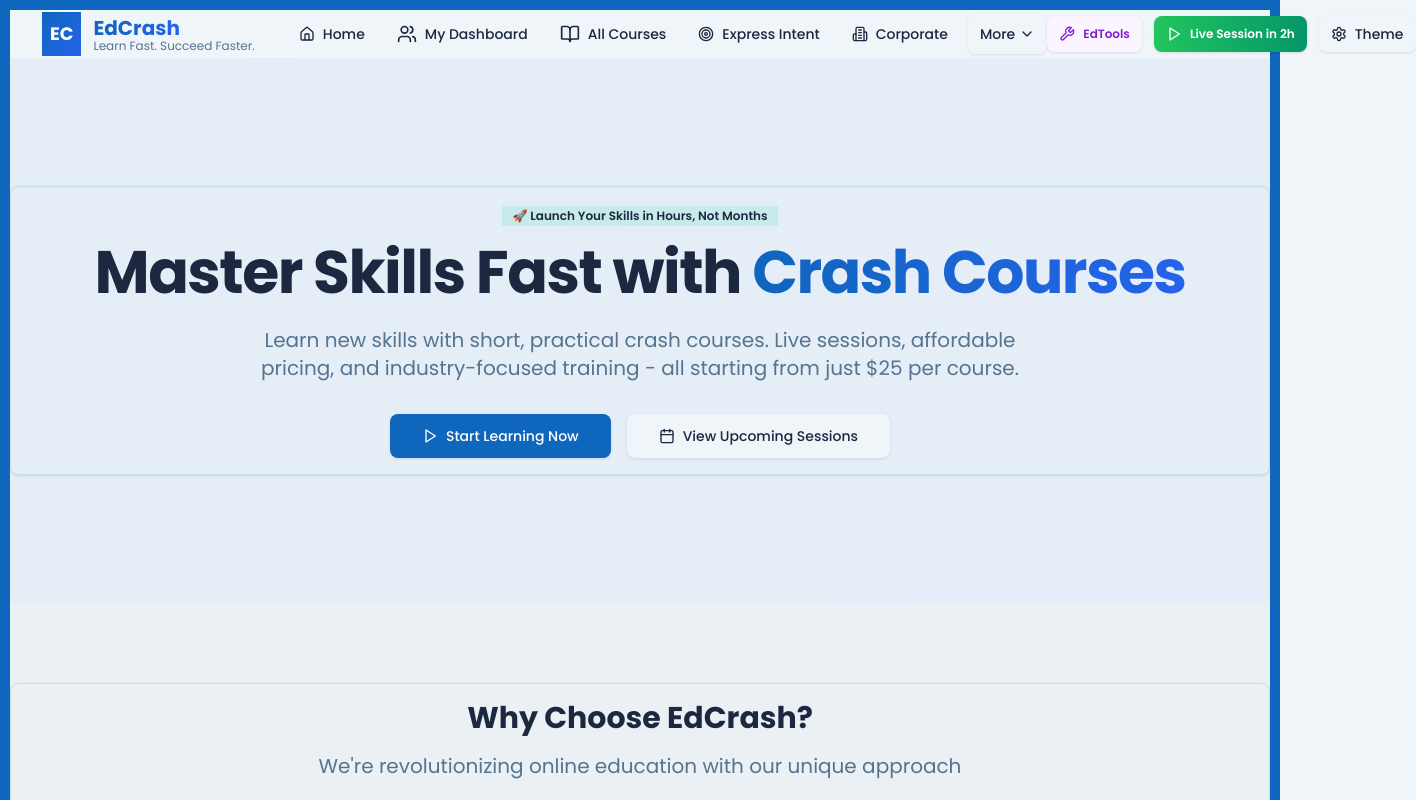
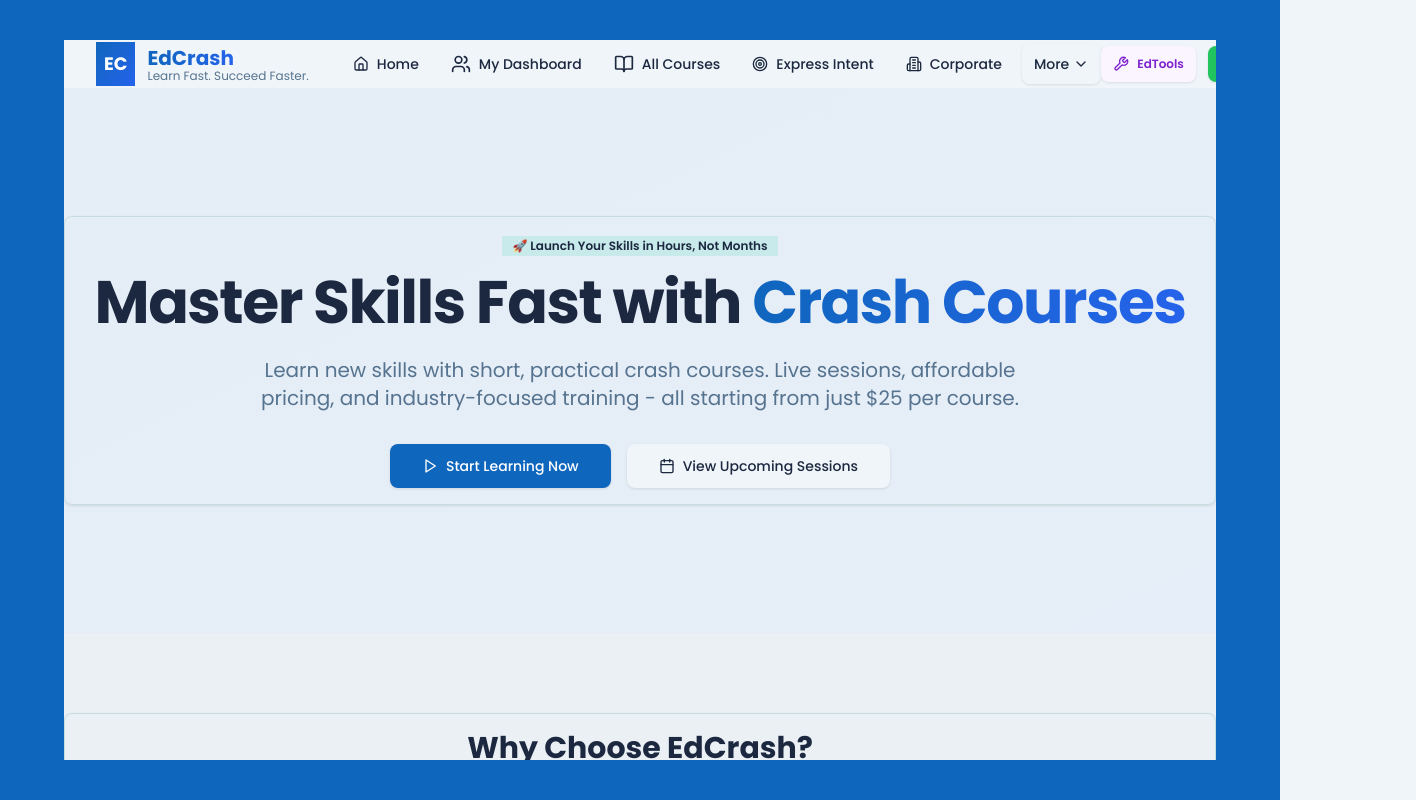
Before and after one commit to ramesh1972/edcarsh-skill-boost, a React (Vite) app: page / in a window 1280 px wide. Shown: the top 800 px of the page, 1416 px wide, since content can reach past the window. Built offline with nearby package versions, Linux system fonts and the light colour scheme.

Commit message:
feat: Adjust app container dimensions
The outer div should occupy 100% width and height with no border. The inner app content should be 90% width and height and scroll with the outer div.

```diff
--- a/src/App.tsx
+++ b/src/App.tsx
@@ -22,8 +22,8 @@ const App = () => (
   <QueryClientProvider client={queryClient}>
     <TooltipProvider>
       <ThemeProvider>
-        <div className="min-h-screen w-full bg-primary p-[10px]">
-          <div className="min-h-[calc(100vh-20px)] w-full bg-background">
+        <div className="h-screen w-full bg-primary flex items-center justify-center overflow-auto">
+          <div className="h-[90%] w-[90%] bg-background overflow-auto">
             <Toaster />
             <Sonner />
             <BrowserRouter>
```
